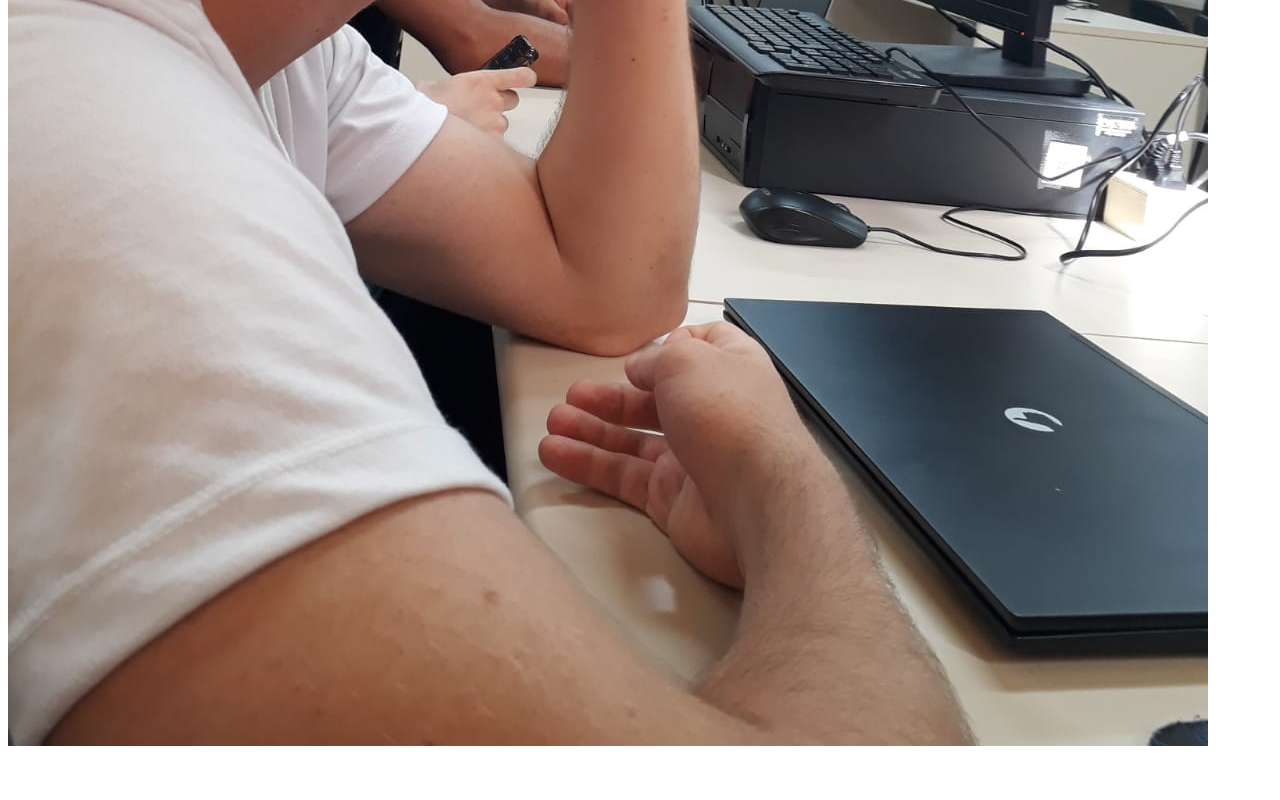
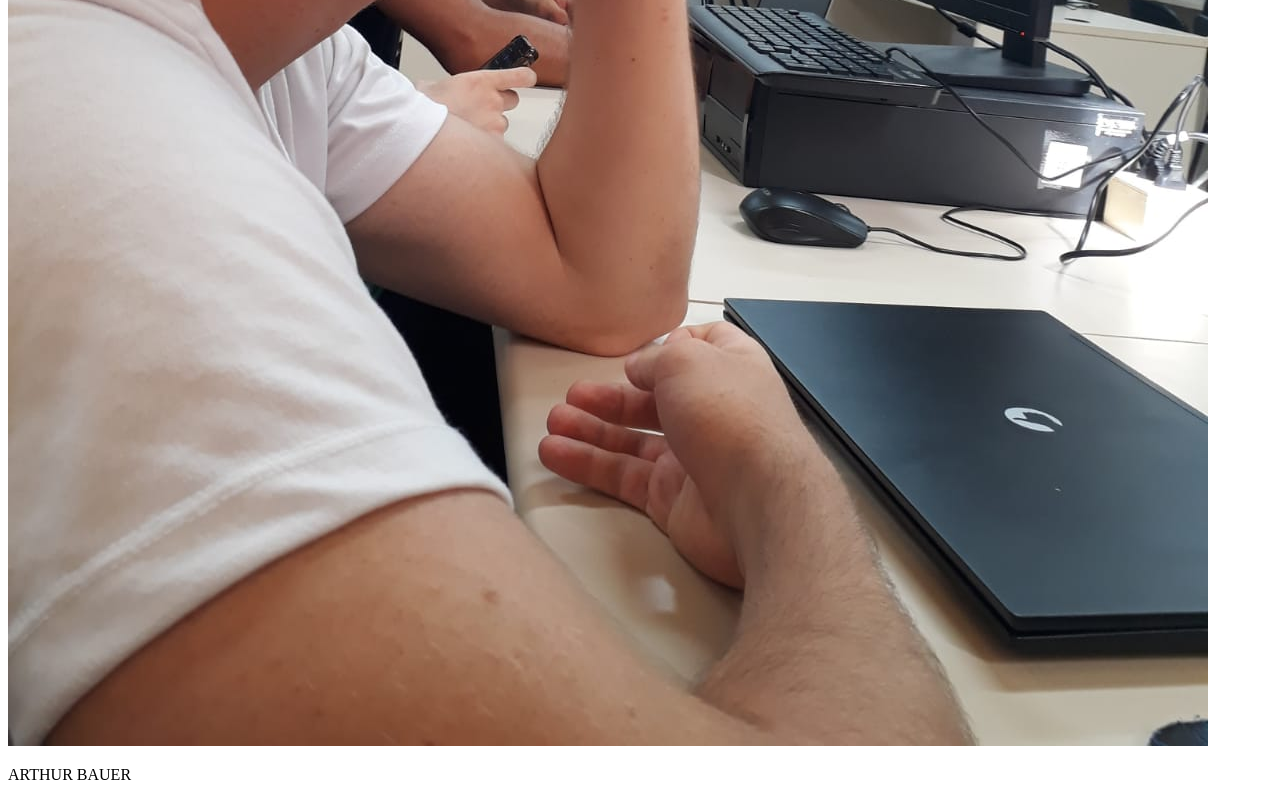
Before and after one commit to ArthurBC07/OlaMundo, a plain HTML site: page index.html in a window 1280 px wide. Shown: the part 862-1662 px from the top of the page. Before the commit the page ends 1620 px from the top, so only its background shows below. Drawn offline with Linux system fonts and the light colour scheme.

Commit message:
Alterei um parágrafo

```diff
--- a/index.html
+++ b/index.html
@@ -11,5 +11,6 @@
         window.alert("UH É VETERANO!")
     </script>
     <img src="eu.jpeg" alt="Eu em estado pleno e belo">
+    <p>ARTHUR BAUER</p>
 </body>
 </html>
```
